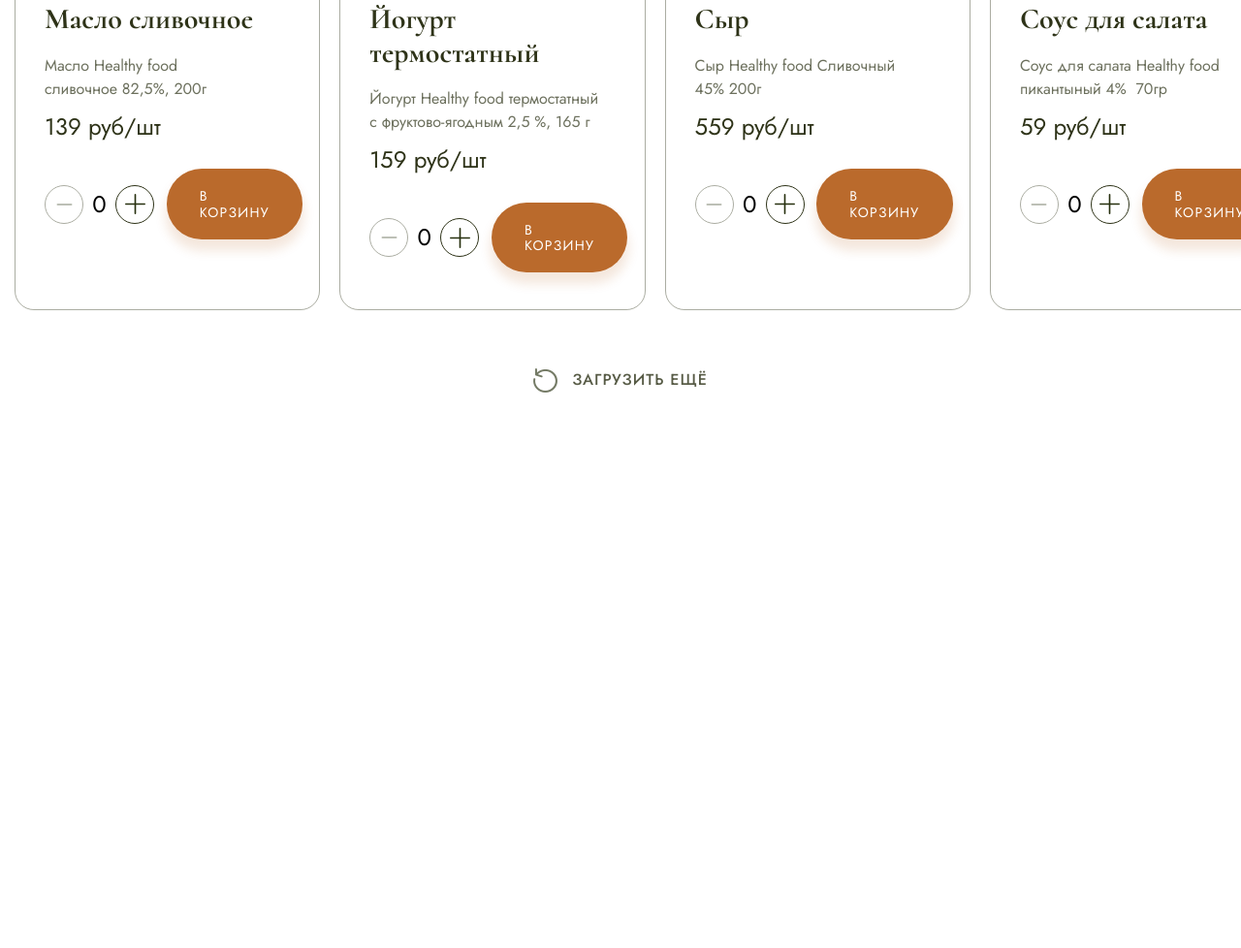
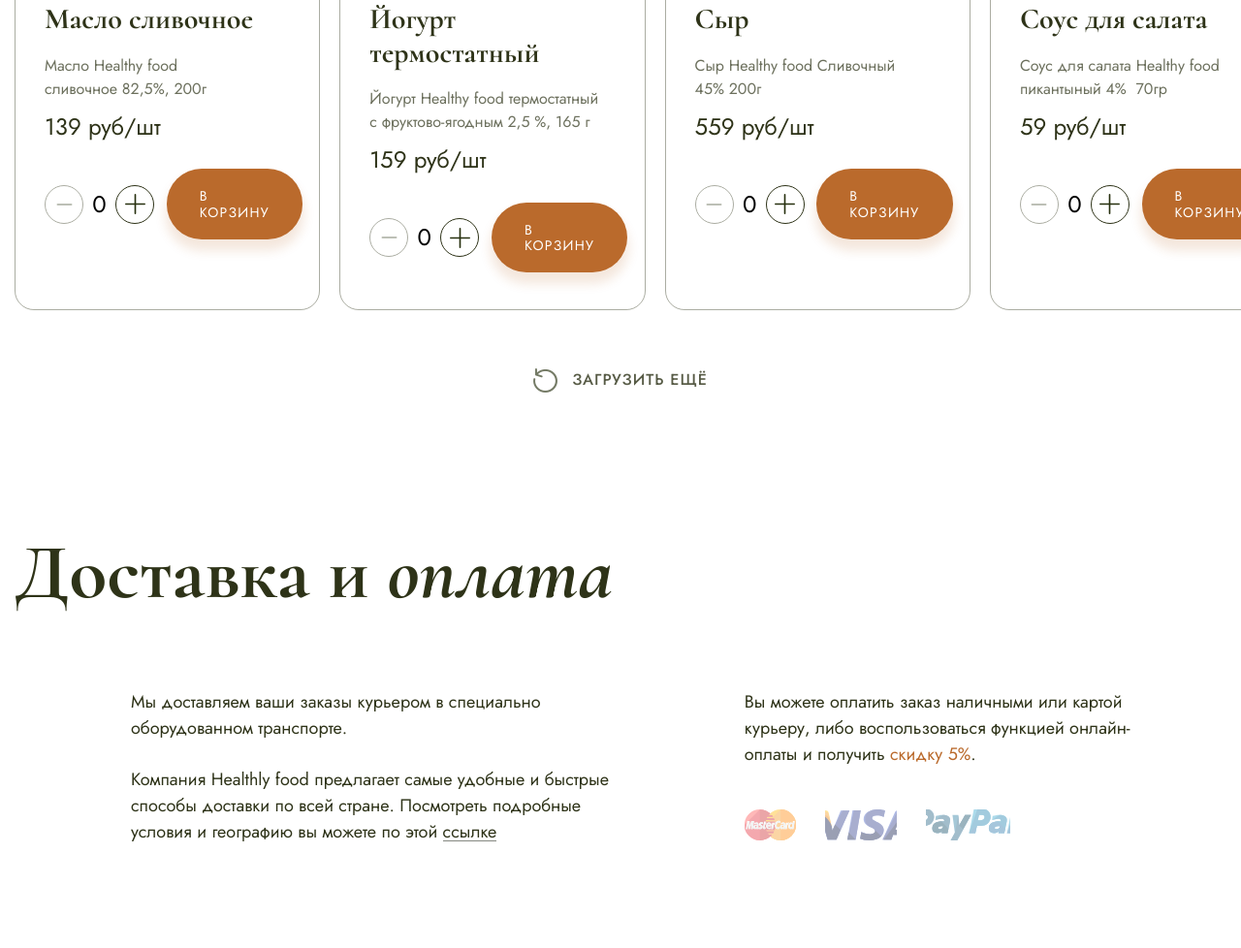
Before and after one commit to BestDmitriy/Module_02_Shop, a website built with webpack: page src/index.html in a window 1280 px wide. Shown: the part 5054-6032 px from the top of the page at 97% size. Before the commit the page ends 5599 px from the top, so only its background shows below. Built offline with nearby package versions, Linux system fonts and the light colour scheme.

Commit message:
add delivery

```diff
--- a/src/index.html
+++ b/src/index.html
@@ -411,5 +411,32 @@
         <button class="catalog__btn">Загрузить ещё</button>
       </div>
      </div>
+     <div class="delivery">
+      <div class="container">
+        <h1 class="title">
+          Доставка и
+          <span class="title__span">оплата</span>
+      </h1>
+      <div class="delivery__box">
+          <div class="delivery__text">
+              <p class="delivery__description">Мы доставляем ваши заказы курьером  в специально оборудованном транспорте.</p>
+              <p class="delivery__description">Компания Healthly food предлагает самые удобные и быстрые способы доставки по&nbsp;всей стране. Посмотреть подробные условия и географию вы можете по&nbsp;этой <a href="#" class="delivery__link">ссылке</a></p>
+          </div>
+          <div class="delivery__pay">
+              <p class="delivery__description">Вы можете оплатить заказ наличными или картой курьеру, либо воспользоваться функцией онлайн-оплаты и получить <span class="delivery__color">скидку&nbsp;5%</span>.</p>
+              <ul class="delivery__list">
+                  <li class="delivery__item delivery__mastercard"></li>
+                  <li class="delivery__item delivery__visa"></li>
+                  <li class="delivery__item delivery__paypal"></li>
+              </ul>
+          </div>
+      </div>
+      </div>
+     </div>
+     <div class="contact">
+      <div class="container">
+
+      </div>
+     </div>
   </body>
 </html>
--- a/src/styles/main.scss
+++ b/src/styles/main.scss
@@ -658,3 +658,73 @@ body {
         gap: 5%;
     }
 }
+.delivery {
+    padding-bottom: 8rem;
+    &__box {
+        display: flex;
+        font-size: 1.8rem;
+        line-height: 1.5;
+        margin-top: 5.6rem;
+        margin-left: 12rem;
+        gap: 12%;
+    }
+    &__text {
+        flex-basis: 44%;
+    }
+    &__description {
+        margin-bottom: 2.6rem;
+    }
+    &__pay {
+        flex-basis: 37%;
+    }
+    &__link {
+        color: $green;
+        text-decoration: none;
+        position: relative;
+        &::after {
+            content: '';
+            width: 100%;
+            height: 1px;
+            background-color: #858881;
+            display: block;
+            position: absolute;
+            left: 0;
+            bottom: 3px;
+        }
+    }
+    &__color {
+        color: $orange;
+    }
+    &__list {
+        list-style-type: none;
+        padding-left: 0;
+        display: flex;
+        gap: 3rem;
+        margin-top: 4.3rem;
+    }
+    &__item {
+        height: 32px;
+        background-repeat: no-repeat;
+        background-size: cover;
+        background-position: center center;
+        opacity: .4;
+        transform: scale(1);
+        transition: .2s;
+        &:hover {
+            opacity: 1;
+            transform: scale(1.05);
+        }
+    }
+    &__mastercard {
+        width: 53px;
+        background-image: url(../images/catalog/mastercard.svg);
+    }
+    &__visa {
+        width: 74px;
+        background-image: url(../images/catalog/visa.svg);
+    }
+    &__paypal {
+        width: 87px;
+        background-image: url(../images/catalog/paypal.svg);
+    }
+}
```
Also changed, not shown: dist/styles/main.css, src/images/catalog/mastercard.svg (added), src/images/catalog/paypal.svg (added), src/images/catalog/visa.svg (added).
